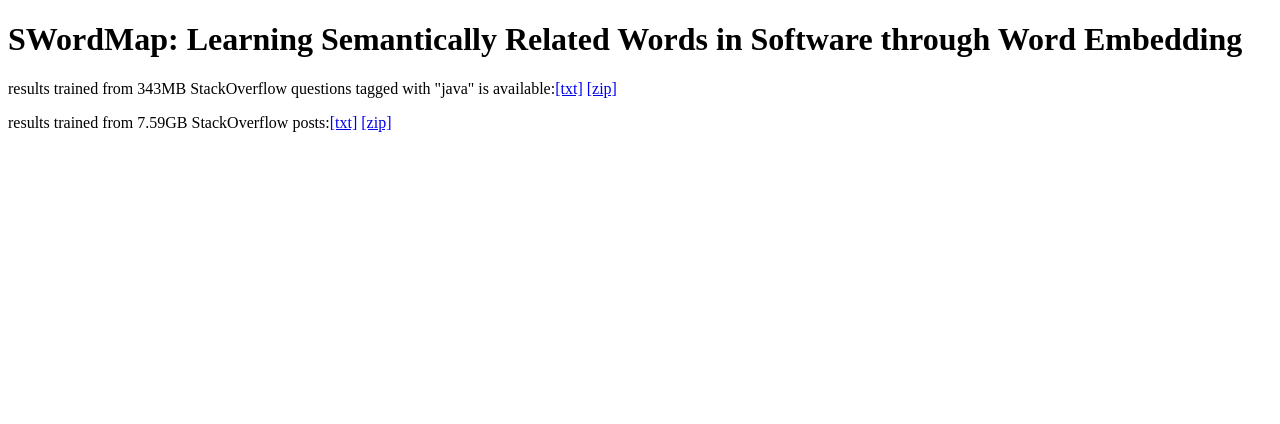
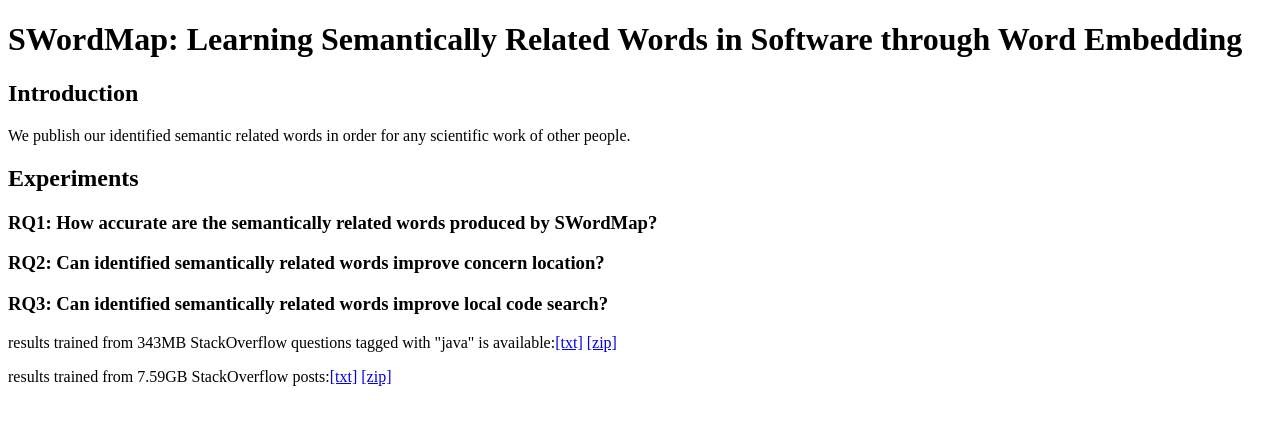
Before and after one commit to SWordMap/SWordMap.github.io, a plain HTML site: page index.html in a window 1280 px wide. Drawn offline with Linux system fonts and the light colour scheme.

Commit message:
modify webpage

```diff
--- a/index.html
+++ b/index.html
@@ -2,6 +2,12 @@
 <html>
 <body>
 <h1>SWordMap: Learning Semantically Related Words in Software through Word Embedding</h1>
+<h2>Introduction</h2>
+<p>We publish our identified semantic related words in order for any scientific work of other people.</p>
+<h2>Experiments</h2>
+<h3>RQ1: How accurate are the semantically related words produced by SWordMap?</h3>
+<h3>RQ2: Can identified semantically related words improve concern location?</h3>
+<h3>RQ3: Can identified semantically related words improve local code search?</h3>
 <p>results trained from 343MB StackOverflow questions tagged with "java" is available:<a href="swordmap/content_java_processed.txt" target="_blank">[txt]</a>&nbsp;<a href="swordmap/content_java_processed.zip" target="_blank">[zip]</a></p>
 <p>results trained from 7.59GB StackOverflow posts:<a href="swordmap/stackoverflow_processed.txt" target="_blank">[txt]</a>&nbsp;<a href="swordmap/stackoverflow_processed.zip" target="_blank">[zip]</a></p>
 </body>
```
Also changed, not shown: 1 other file.
